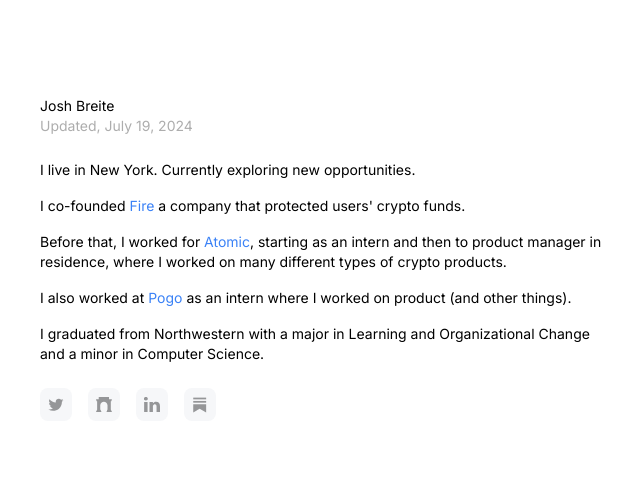
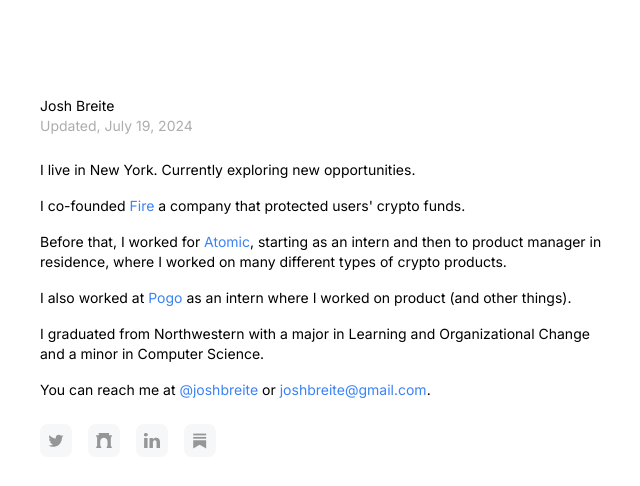
Before and after one commit to jbreite/jzb-personal-site, a Next.js app: page / in a window 1280 px wide. Shown: the top 486 px of the page, without its empty margins (312-952 px from the left). Built offline with nearby package versions, Linux system fonts and the light colour scheme.

Commit message:
Added email and contact text

```diff
--- a/app/page.tsx
+++ b/app/page.tsx
@@ -35,6 +35,16 @@ export default function Home() {
             I graduated from Northwestern with a major in Learning and
             Organizational Change and a minor in Computer Science.
           </p>
+
+          <p>
+            You can reach me at{" "}
+            <TextLink href="http://x.com/joshbreite" label="@joshbreite" /> or{" "}
+            <TextLink
+              href="mailto:joshbreite@gmail.com"
+              label="joshbreite@gmail.com"
+            />
+            .
+          </p>
         </div>
 
         <div className="flex text-sm flex-row gap-x-4 gap-y-2 flex-wrap">
```
